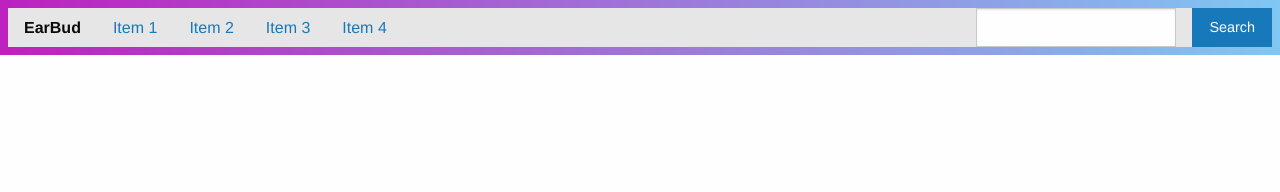
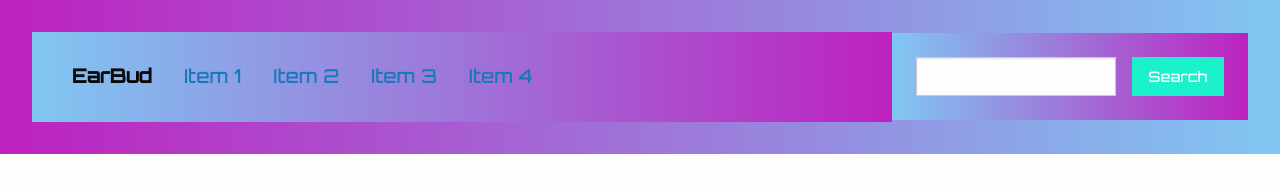
Before and after one commit to s2hon/EARBUD, a website: page public/navbar.html in a window 1280 px wide. Drawn offline with nearby package versions, Linux system fonts and the light colour scheme.

Commit message:
styling tweaks

```diff
--- a/css/navbar.css
+++ b/css/navbar.css
@@ -1,7 +1,16 @@
+.button {
+    background-color: #1bf2cb;
+    font-family: 'Orbitron', sans-serif;
+}
+
+.menu {
+    background-image: linear-gradient(to left, #bd21bf, #80c7f2);
+    font-family: 'Orbitron', sans-serif;
+    padding: 1.5rem;
+    font-size: larger;
+}
+
 .top-bar {
     background-image: linear-gradient(to right, #bd21bf, #80c7f2);
-};
-
-.button {
-    background-color: #bd21bf;
+    padding: 2rem;
 }
--- a/public/navbar.html
+++ b/public/navbar.html
@@ -6,6 +6,7 @@
     <title>Earbud</title>
     <!-- Compressed CSS -->
 <link rel="stylesheet" href="https://cdn.jsdelivr.net/npm/foundation-sites@6.6.3/dist/css/foundation.min.css" integrity="sha256-ogmFxjqiTMnZhxCqVmcqTvjfe1Y/ec4WaRj/aQPvn+I=" crossorigin="anonymous">
+<link href="https://fonts.googleapis.com/css2?family=Orbitron:wght@500&display=swap" rel="stylesheet">
 
 <!-- Compressed JavaScript -->
 <script src="https://cdn.jsdelivr.net/npm/foundation-sites@6.6.3/dist/js/foundation.min.js" integrity="sha256-pRF3zifJRA9jXGv++b06qwtSqX1byFQOLjqa2PTEb2o=" crossorigin="anonymous"></script>
```
